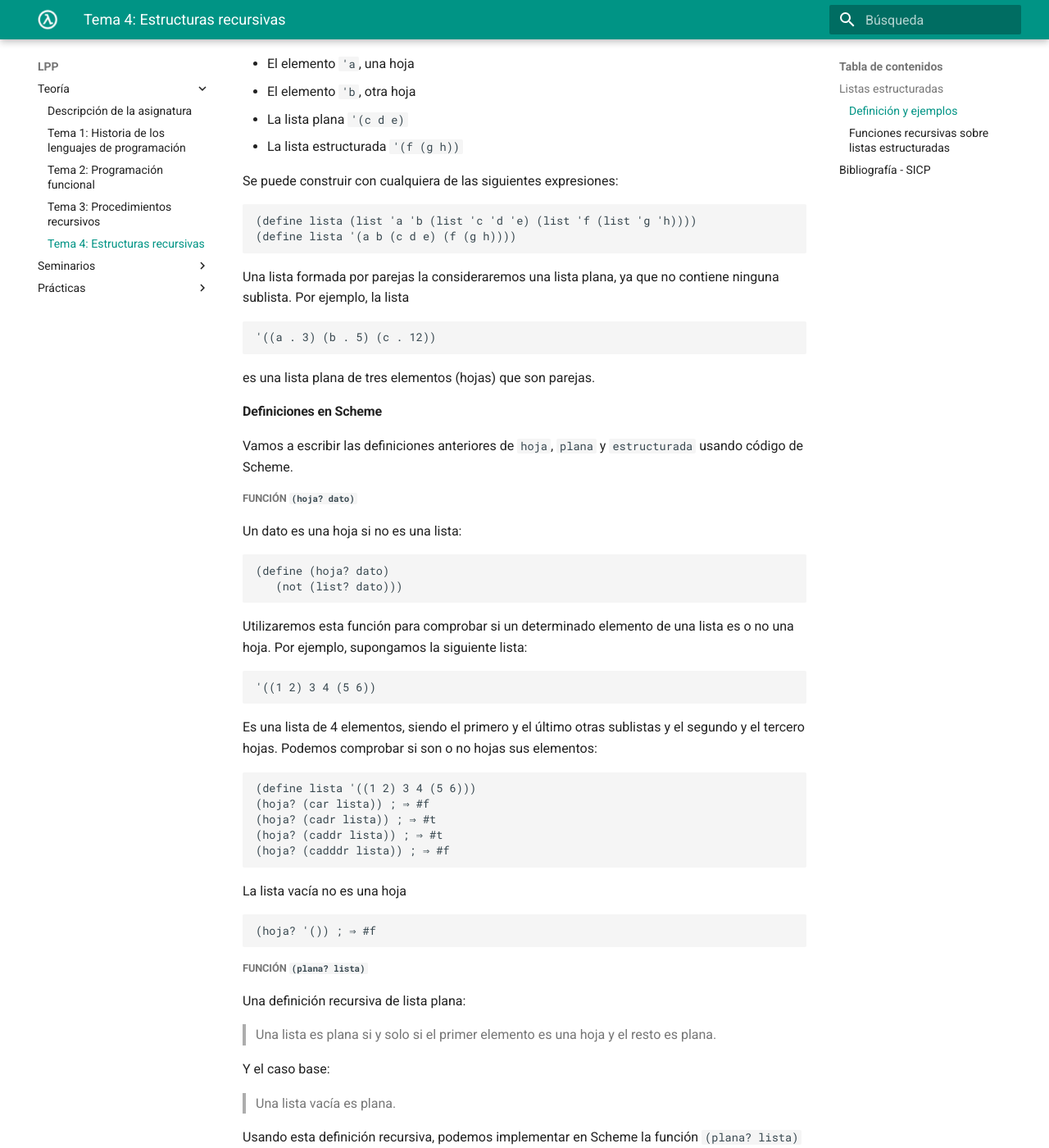
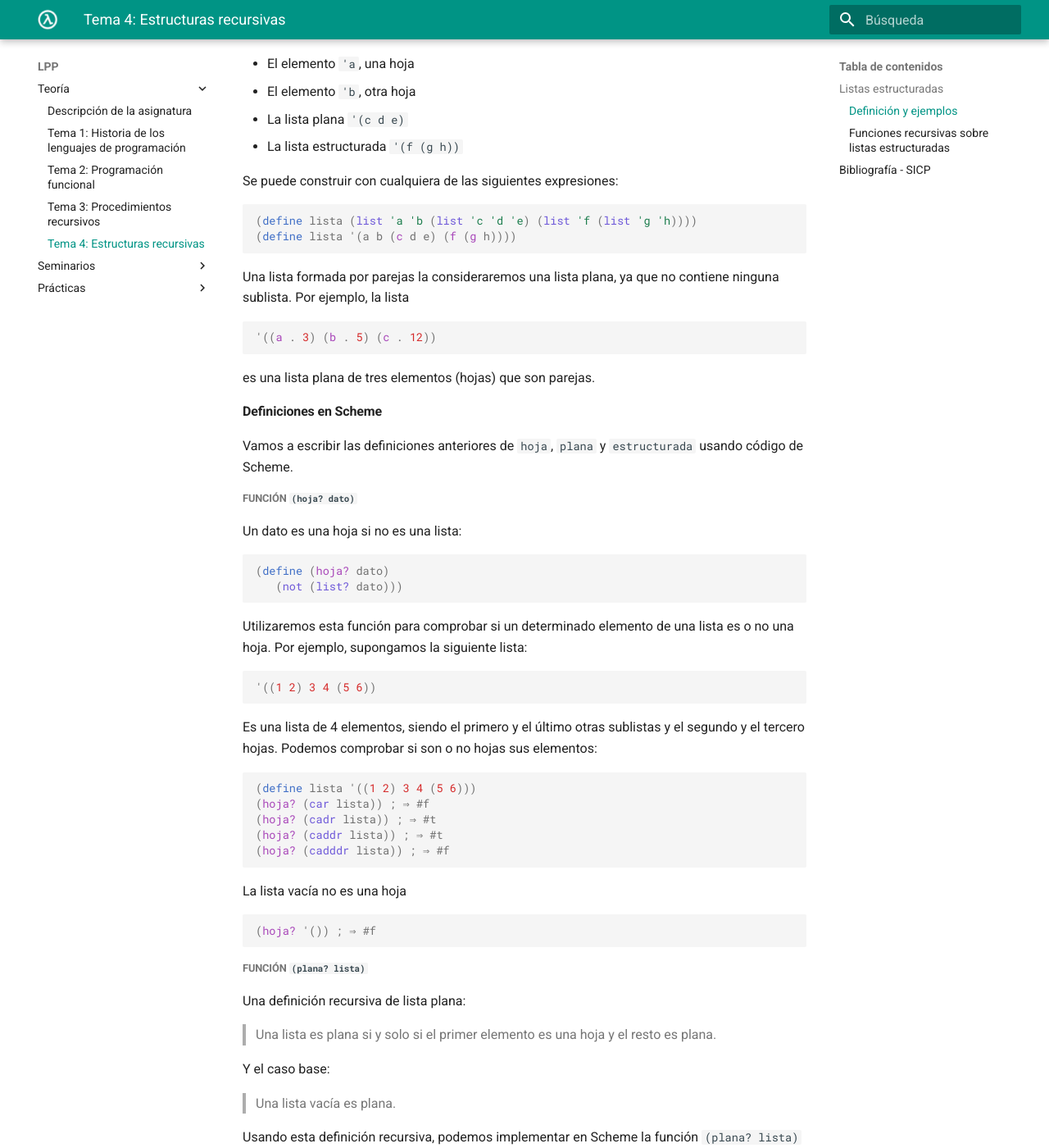
Before and after one commit to domingogallardo/apuntes-lpp, an MkDocs documentation site: the page built from docs/teoria/tema04-estructuras-recursivas/tema04-estructuras-recursivas.md, in a window 1280 px wide and 1400 px high, scrolled down 1139 px. Shown: the whole window at 82% size. Built offline with MkDocs 1.6.1 and Material for MkDocs 9.7.7, drawn with Linux system fonts in a browser that asks for light colours; some of the changed text lies outside the part shown.

Commit message:
Correcciones

````diff
--- a/docs/teoria/tema04-estructuras-recursivas/tema04-estructuras-recursivas.md
+++ b/docs/teoria/tema04-estructuras-recursivas/tema04-estructuras-recursivas.md
@@ -59,7 +59,7 @@ es una lista estructurada con 4 elementos:
 
 Se puede construir con cualquiera de las siguientes expresiones:
 
-```
+```scheme
 (define lista (list 'a 'b (list 'c 'd 'e) (list 'f (list 'g 'h))))
 (define lista '(a b (c d e) (f (g h))))
 ```
@@ -67,7 +67,7 @@ Se puede construir con cualquiera de las siguientes expresiones:
 Una lista formada por parejas la consideraremos una lista plana, ya
 que no contiene ninguna sublista. Por ejemplo, la lista
 
-```
+```scheme
 '((a . 3) (b . 5) (c . 12))
 ```
 
@@ -82,7 +82,7 @@ Vamos a escribir las definiciones anteriores de `hoja`, `plana` y
 
 Un dato es una hoja si no es una lista:
 
-```
+```scheme
 (define (hoja? dato)
    (not (list? dato)))
 ```
@@ -91,7 +91,7 @@ Utilizaremos esta función para comprobar si un determinado elemento de
 una lista es o no una hoja. Por ejemplo, supongamos la siguiente
 lista:
 
-```
+```scheme
 '((1 2) 3 4 (5 6))
 ```
 
@@ -99,7 +99,7 @@ Es una lista de 4 elementos, siendo el primero y el último otras
 sublistas y el segundo y el tercero hojas. Podemos comprobar si son o
 no hojas sus elementos:
 
-```
+```scheme
 (define lista '((1 2) 3 4 (5 6)))
 (hoja? (car lista)) ; ⇒ #f
 (hoja? (cadr lista)) ; ⇒ #t
@@ -109,7 +109,7 @@ no hojas sus elementos:
 
 La lista vacía no es una hoja
 
-```
+```scheme
 (hoja? '()) ; ⇒ #f
 ```
 
@@ -127,7 +127,7 @@ Y el caso base:
 Usando esta definición recursiva, podemos implementar en Scheme la
 función `(plana? lista)` que comprueba si una lista es plana:
 
-```
+```scheme
 (define (plana? lista)
    (or (null? lista)
        (and (hoja? (car lista))
@@ -158,7 +158,7 @@ lista cumplen una propiedad. En esta caso, ser hoja.
 Una lista es estructurada cuando alguno de sus elementos es otra
 lista. Como caso base, una lista vacía no es estructurada.
 
-```
+```scheme
 (define (estructurada? lista)
    (and (not (null? lista))
         (or (list? (car lista))
@@ -186,7 +186,7 @@ lista.
 Realmente bastaría con haber hecho una de las dos definiciones y
 escribir la otra como la negación de la primera:
 
-```
+```scheme
 (define (estructurada? lista)
    (not (plana? lista)))
 ```
@@ -265,7 +265,7 @@ el número de hojas de una lista estructurada.
 
 Por ejemplo:
 
-```
+```scheme
 (num-hojas '((1 2) (3 4 (5) 6) (7))) ⇒ 7
 ```
 
````
